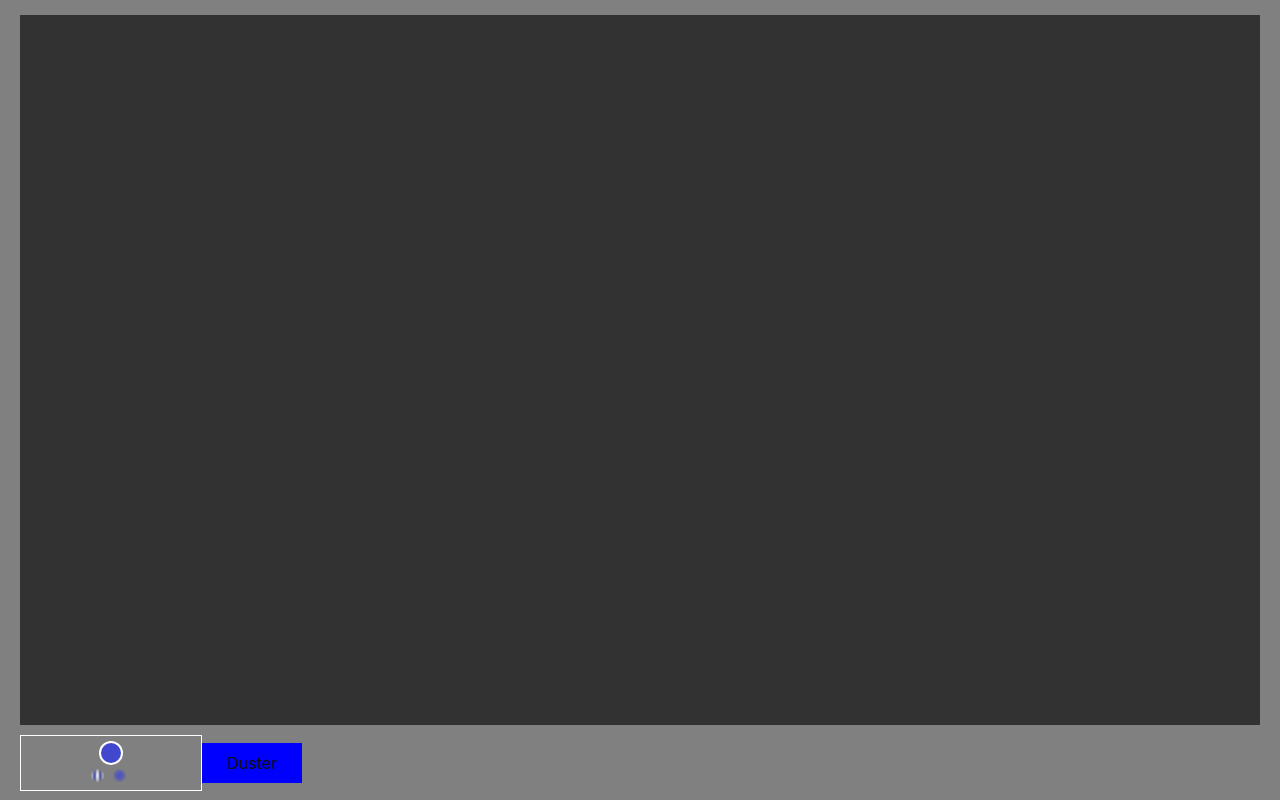
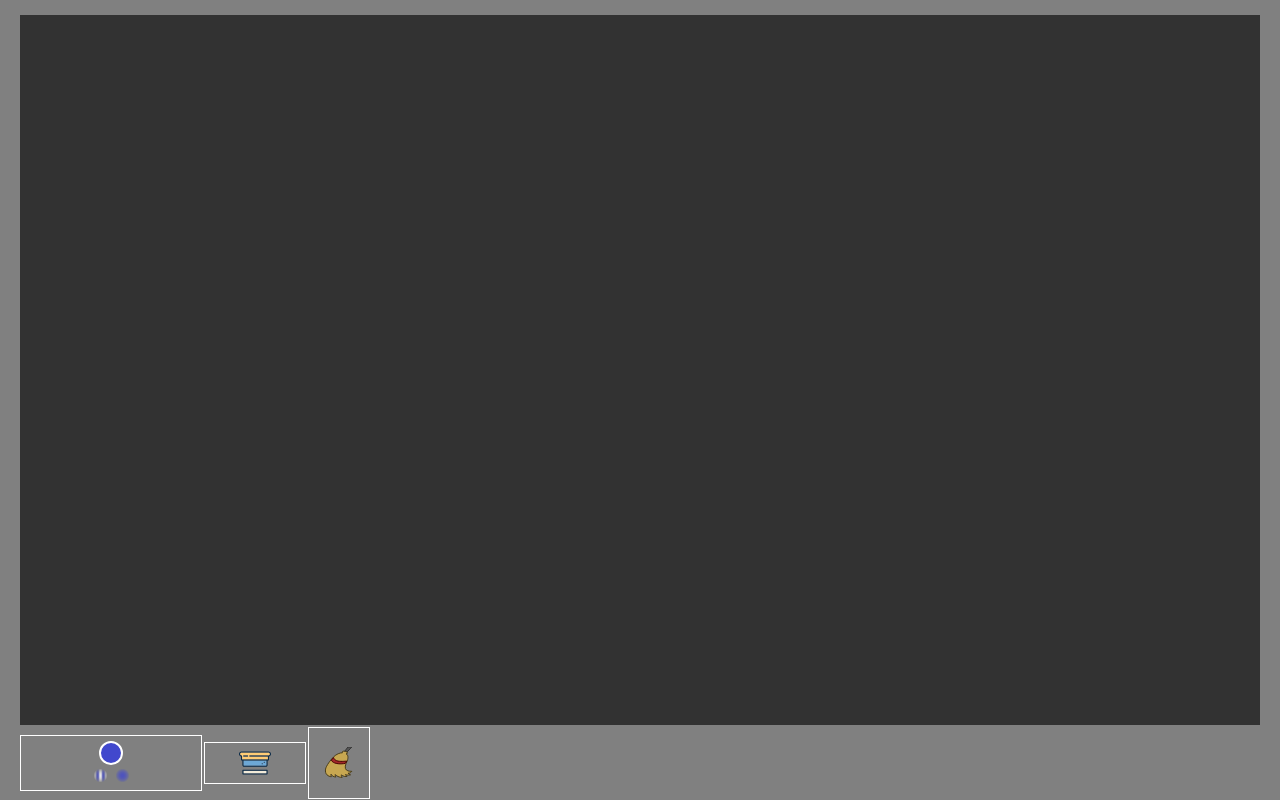
Before and after one commit to nisaacdz/bloxel, a React (Vite) app in the folder frontend/: page / in a window 1280 px wide. Both pictures are taken after a click on the element 111 px from the left and 775 px from the top of the page. Built offline with nearby package versions, Linux system fonts and the light colour scheme.

Commit message:
refactor & bug fixes

```diff
--- a/frontend/src/App.jsx
+++ b/frontend/src/App.jsx
@@ -4,7 +4,6 @@ import Board from "./board/Board";
 import { DefaultChalk, COLORS, DESIGNS } from "./chalks";
 import { DefaultDuster } from "./duster";
 import Pointer from "./Pointer";
-import AppContext from "./AppContext";
 import Palette from "./palette/Palette";
 
 function App() {
@@ -100,6 +99,10 @@ function App() {
     }
   };
 
+  const clearDrawingBoard = () => {
+    boardRef.current.clearAll();
+  };
+
   const pointerUpHandler = (event) => {
     activeMouseRef.current = null;
   };
@@ -109,7 +112,6 @@ function App() {
   };
 
   return (
-    <AppContext.Provider>
     <div
       id="content"
       draggable="false"
@@ -130,10 +132,15 @@ function App() {
         designIdx={designIdx}
         updateColorIdx={updateColorIdx}
         updateDesignIdx={updateDesignIdx}
+        clearDrawingBoard={clearDrawingBoard}
       />
-        <Pointer ref={pointerToolRef} colorIdx={colorIdx} designIdx = {designIdx} activeTool={activeTool}/>
+      <Pointer
+        ref={pointerToolRef}
+        colorIdx={colorIdx}
+        designIdx={designIdx}
+        activeTool={activeTool}
+      />
     </div>
-    </AppContext.Provider>
   );
 }
 
--- a/frontend/src/AppContext.js
+++ /dev/null
@@ -1,9 +0,0 @@
-import { createContext } from "react";
-
-const AppContext = createContext({
-    chalk_design_idx: 0,
-    chalk_color_idx: 0,
-    selected_tool_idx: 0,
-});
-
-export default AppContext;
--- a/frontend/src/board/Board.jsx
+++ b/frontend/src/board/Board.jsx
@@ -2,11 +2,13 @@ import React, {
   forwardRef,
   useImperativeHandle,
   useRef,
+  useState,
   useEffect,
 } from "react";
 import "./Board.css";
 
 const Board = forwardRef(({}, ref) => {
+  const [toggleClear, setToggleClear] = useState(false);
   const canvasRef = useRef(null);
 
   useImperativeHandle(
@@ -43,8 +45,8 @@ const Board = forwardRef(({}, ref) => {
         const pixelData = ctx.getImageData(x, y, 1, 1).data;
         return [pixelData[0], pixelData[1], pixelData[2]];
       },
-      moveScreen: (xtrans, ytrans) => {
-        // Implementation for moving the screen
+      clearAll: () => {
+        setToggleClear((prev) => !prev);
       },
     }),
     []
@@ -66,7 +68,7 @@ const Board = forwardRef(({}, ref) => {
     return () => {
       window.removeEventListener("resize", handleResize);
     };
-  }, []);
+  }, [toggleClear]);
 
   return (
     <div id="boardcontainer">
--- a/frontend/src/chalks.js
+++ b/frontend/src/chalks.js
@@ -589,6 +589,6 @@ export const COLORS = [
   [0, 64, 64],
   [165, 75, 165],
   [255, 127, 50],
-  [255, 255, 255]
+  [255, 255, 255],
 ];
 export const DESIGNS = [DEFAULT_CHALK_TRACE, SOLID_CHALK_TRACE];
--- a/frontend/src/duster.js
+++ b/frontend/src/duster.js
@@ -20,11 +20,11 @@ class Duster {
   }
 
   sizeX() {
-    return 60;
+    return 30;
   }
 
   sizeY() {
-    return 100;
+    return 60;
   }
 }
 
--- a/frontend/src/palette/Palette.css
+++ b/frontend/src/palette/Palette.css
@@ -6,4 +6,19 @@
     bottom: 2px;
     display: flex;
     align-items: center;
+    gap: 2px;
   }
+
+  #clear-tool {
+    width: 60px;
+    height: 100%;
+    display: flex;
+    justify-content: center;
+    align-items: center;
+    border: 1px solid white;
+  }
+
+  .clear-tool-img {
+    height: 32px;
+    width: 32px;
+  }
--- a/frontend/src/palette/Palette.jsx
+++ b/frontend/src/palette/Palette.jsx
@@ -2,6 +2,7 @@ import "./Palette.css";
 import { useState } from "react";
 import ChalkTool from "./tools/Chalk/Chalk";
 import DusterTool from "./tools/Duster/Duster";
+import ClearTool from "./tools/Clear";
 
 const Palette = ({
   colorIdx,
@@ -9,6 +10,7 @@ const Palette = ({
   designIdx,
   updateDesignIdx,
   updateActiveTool,
+  clearDrawingBoard
 }) => {
   return (
     <div id="palette">
@@ -20,6 +22,7 @@ const Palette = ({
         updateActiveTool={updateActiveTool}
       />
       <DusterTool updateActiveTool={updateActiveTool} />
+      <ClearTool clearDrawingBoard={clearDrawingBoard}/>
     </div>
   );
 };
--- a/frontend/src/palette/tools/Chalk/Chalk.css
+++ b/frontend/src/palette/tools/Chalk/Chalk.css
@@ -24,6 +24,12 @@
     gap: 2px;
   }
 
+ .chalk-design {
+  display: flex;
+  align-items: center;
+  justify-content: center;
+ }
+
   .color-palette-item, .chalk-design {
     width: 20px;
     height: 20px;
--- a/frontend/src/palette/tools/Chalk/Chalk.jsx
+++ b/frontend/src/palette/tools/Chalk/Chalk.jsx
@@ -40,14 +40,14 @@ const ColorPalette = ({ colorIdx, updateColorIdx, setShowColors }) => {
   );
 };
 
-const ChalkDesignPreview = ({ design, color }) => {
+const ChalkDesignPreview = ({ designIdx, colorIdx }) => {
   const canvasRef = useRef(null);
 
   useEffect(() => {
     const canvas = canvasRef.current;
     const ctx = canvas.getContext("2d");
 
-    const chalk = createChalk(design, color);
+    const chalk = createChalk(DESIGNS[designIdx], COLORS[colorIdx]);
 
     const width = chalk.sizeX();
     const height = chalk.sizeY();
@@ -65,27 +65,21 @@ const ChalkDesignPreview = ({ design, color }) => {
         ctx.putImageData(imageData, y, x);
       }
     }
-  }, []);
+  }, [designIdx, colorIdx]);
 
-  return (
-    <canvas
-      ref={canvasRef}
-      onScrollCapture={1.5}
-      width="20px"
-      height="20px"
-    ></canvas>
-  );
+  return <canvas ref={canvasRef} width="20px" height="20px"></canvas>;
 };
 
 const DesignPalette = ({
   designIdx,
   updateDesignIdx,
   setShowDesigns,
-  color,
+  colorIdx,
 }) => {
   return (
     <div id="design-palette">
-      {DESIGNS.map((design, idx) => (
+      {Array.from({ length: DESIGNS.length }, (value, index) => index).map(
+        (idx) => (
           <div
             key={idx}
             className={`chalk-design ${
@@ -97,9 +91,14 @@ const DesignPalette = ({
               setShowDesigns(false);
             }}
           >
-          <ChalkDesignPreview key={idx} design={design} color={color} />
+            <ChalkDesignPreview
+              key={idx}
+              designIdx={idx}
+              colorIdx={colorIdx}
+            />
           </div>
-      ))}
+        )
+      )}
     </div>
   );
 };
@@ -140,20 +139,19 @@ const ChalkTool = ({
           designIdx={designIdx}
           updateDesignIdx={updateDesignIdx}
           setShowDesigns={setShowDesigns}
-          color={COLORS[colorIdx]}
+          colorIdx={colorIdx}
         />
       ) : (
         <div
           id="chalk-preview"
-          onClick={(event) => {
-            event.stopPropagation();
+          onClick={() => {
             setShowDesigns(true);
           }}
         >
           <ChalkDesignPreview
             key={designIdx}
-            design={DESIGNS[designIdx]}
-            color={COLORS[colorIdx]}
+            designIdx={designIdx}
+            colorIdx={colorIdx}
           />
         </div>
       )}
--- a/frontend/src/palette/tools/Clear.jsx
+++ b/frontend/src/palette/tools/Clear.jsx
@@ -1,5 +1,14 @@
 import React from "react";
 
-const ClearTool = () => {
-    return <div id="clear-tool"></div>
+const ClearTool = ({clearDrawingBoard}) => {
+  const handleClick = (event) => {
+    clearDrawingBoard()
+  };
+  return (
+    <div id="clear-tool" title="clear board" onClick={handleClick}>
+      <img className="clear-tool-img" src="./clear.svg" alt="clear-img"></img>
+    </div>
+  );
 };
+
+export default ClearTool;
--- a/frontend/src/palette/tools/Duster/Duster.css
+++ b/frontend/src/palette/tools/Duster/Duster.css
@@ -1,8 +1,13 @@
 #duster-tool {
-    background-color: blue;
     width: 100px;
     height: 40px;
     display: flex;
     align-items: center;
     justify-content: center;
+    border: 1px solid white;
 }
+
+#duster-tool-img {
+    width: 32px;
+    height: 32px;
+}
--- a/frontend/src/palette/tools/Duster/Duster.jsx
+++ b/frontend/src/palette/tools/Duster/Duster.jsx
@@ -7,7 +7,7 @@ const DusterTool = ({updateActiveTool}) => {
         updateActiveTool(DefaultDuster)
     };
     return (<div id="duster-tool" onClick={handleClick}>
-        Duster
+        <img id="duster-tool-img" src="./eraser2.svg" alt="easer-img"/>
     </div>)
 };
 
```
Also changed, not shown: frontend/public/clear.svg (added), frontend/public/eraser2.svg (added). Lines whose indentation alone changed are shown as unchanged.
